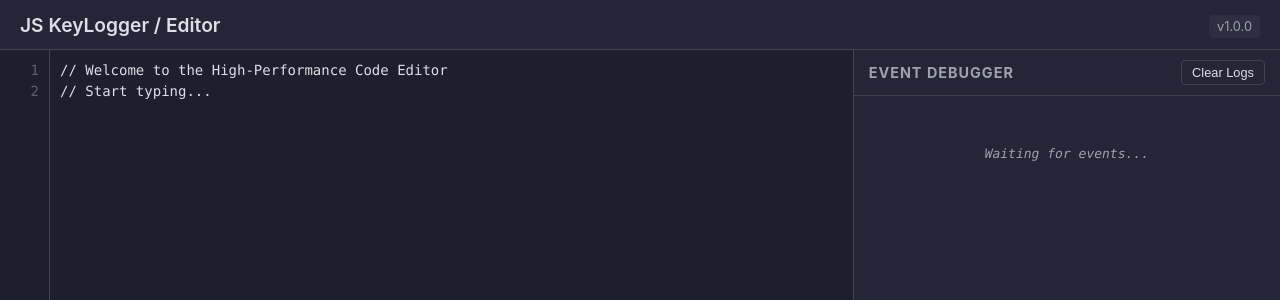
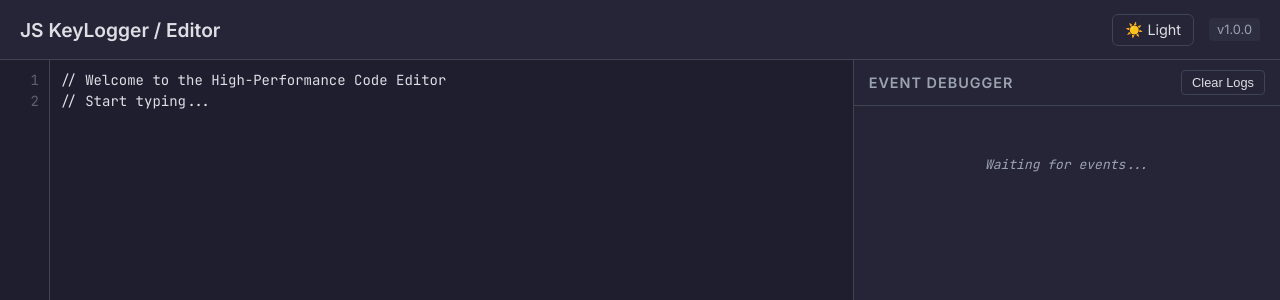
Before and after one commit to SabbellaLaharika/GPP-Task-9-Build-a-High-Performance-Code-Editor-with-Advanced-Keyboard-Event-Handling, a React (Vite) app: page / in a window 1280 px wide. Shown: the top 300 px of the page. Built offline with nearby package versions, Linux system fonts and the light colour scheme.

Commit message:
Implement core application layout with theme toggling

```diff
--- a/index.html
+++ b/index.html
@@ -6,6 +6,9 @@
   <link rel="icon" type="image/svg+xml" href="/vite.svg" />
   <meta name="viewport" content="width=device-width, initial-scale=1.0" />
   <title>High performance code editor with advanced keyboard event handling</title>
+  <link rel="preconnect" href="https://fonts.googleapis.com">
+  <link rel="preconnect" href="https://fonts.gstatic.com" crossorigin>
+  <link href="https://fonts.googleapis.com/css2?family=Inter:wght@400;500;600&family=JetBrains+Mono:wght@400;500&display=swap" rel="stylesheet">
 </head>
 
 <body>
--- a/src/App.jsx
+++ b/src/App.jsx
@@ -1,9 +1,21 @@
-import React, { useState, useCallback } from 'react';
+import React, { useState, useEffect, useCallback } from 'react';
 import Editor from './components/Editor';
 import Dashboard from './components/Dashboard';
 
 function App() {
   const [logs, setLogs] = useState([]);
+  const [theme, setTheme] = useState('dark');
+
+  useEffect(() => {
+    document.documentElement.setAttribute('data-theme', theme);
+  }, [theme]);
+
+  const toggleTheme = () => {
+    setTheme(prev => {
+      const newTheme = prev === 'dark' ? 'light' : 'dark';
+      return newTheme;
+    });
+  };
 
   const logEvent = useCallback((eventData) => {
     setLogs((prevLogs) => [
@@ -20,6 +32,9 @@ function App() {
       <header className="app-header">
         <h1>JS KeyLogger / Editor</h1>
         <div className="header-controls">
+          <button className="theme-toggle" onClick={toggleTheme}>
+            {theme === 'dark' ? '☀️ Light' : '🌙 Dark'}
+          </button>
           <span className="badge">v1.0.0</span>
         </div>
       </header>
--- a/src/index.css
+++ b/src/index.css
@@ -1,13 +1,37 @@
 :root {
+  /* Shared Variables */
+  --font-mono: 'JetBrains Mono', 'Fira Code', Consolas, monospace;
+  --font-sans: 'Inter', system-ui, -apple-system, sans-serif;
+
+  --shadow-sm: 0 1px 2px 0 rgb(0 0 0 / 0.05);
+  --shadow-md: 0 4px 6px -1px rgb(0 0 0 / 0.1), 0 2px 4px -2px rgb(0 0 0 / 0.1);
+
+  /* Dark Theme (Default) */
+  color-scheme: dark;
   --bg-primary: #1e1e2e;
   --bg-secondary: #252537;
   --bg-tertiary: #2e2e41;
   --text-primary: #dcdfe4;
   --text-secondary: #9ca3b0;
   --accent-color: #61afef;
+  --accent-hover: #528bff;
   --border-color: #3e4451;
-  --font-mono: 'JetBrains Mono', 'Fira Code', Consolas, monospace;
-  --font-sans: 'Inter', system-ui, -apple-system, sans-serif;
+  --scroll-thumb: #4b5263;
+  --scroll-track: transparent;
+}
+
+html[data-theme="light"] {
+  color-scheme: light;
+  --bg-primary: #ffffff;
+  --bg-secondary: #f3f4f6;
+  --bg-tertiary: #e5e7eb;
+  --text-primary: #1f2937;
+  --text-secondary: #6b7280;
+  --accent-color: #3b82f6;
+  --accent-hover: #2563eb;
+  --border-color: #d1d5db;
+  --scroll-thumb: #9ca3af;
+  --scroll-track: #f3f4f6;
 }
 
 * {
@@ -22,6 +46,7 @@ body {
   color: var(--text-primary);
   height: 100vh;
   overflow: hidden;
+  transition: background-color 0.3s ease, color 0.3s ease;
 }
 
 #root {
@@ -35,13 +60,40 @@ body {
 }
 
 .app-header {
-  height: 50px;
+  height: 60px;
   background-color: var(--bg-secondary);
   border-bottom: 1px solid var(--border-color);
   display: flex;
   align-items: center;
   padding: 0 20px;
   justify-content: space-between;
+  transition: background-color 0.3s ease, border-color 0.3s ease;
+}
+
+.header-controls {
+  display: flex;
+  align-items: center;
+  gap: 15px;
+}
+
+.theme-toggle {
+  background: transparent;
+  border: 1px solid var(--border-color);
+  color: var(--text-primary);
+  padding: 6px 12px;
+  border-radius: 6px;
+  cursor: pointer;
+  font-family: var(--font-sans);
+  font-size: 0.9rem;
+  transition: all 0.2s ease;
+  display: flex;
+  align-items: center;
+  gap: 8px;
+}
+
+.theme-toggle:hover {
+  background-color: var(--bg-tertiary);
+  border-color: var(--accent-color);
 }
 
 .app-header h1 {
@@ -70,7 +122,8 @@ body {
   border-right: 1px solid var(--border-color);
   display: flex;
   flex-direction: column;
-  min-width: 0; /* Prevent flex overflow */
+  min-width: 0;
+  /* Prevent flex overflow */
 }
 
 .editor-container {
@@ -182,8 +235,15 @@ body {
 }
 
 @keyframes fadeIn {
-  from { opacity: 0; transform: translateY(5px); }
-  to { opacity: 1; transform: translateY(0); }
+  from {
+    opacity: 0;
+    transform: translateY(5px);
+  }
+
+  to {
+    opacity: 1;
+    transform: translateY(0);
+  }
 }
 
 .log-type {
@@ -205,22 +265,21 @@ body {
   font-style: italic;
 }
 
-/* Scrollbars */
 ::-webkit-scrollbar {
   width: 10px;
   height: 10px;
 }
 
 ::-webkit-scrollbar-track {
-  background: var(--bg-primary);
+  background: var(--scroll-track);
 }
 
 ::-webkit-scrollbar-thumb {
-  background: var(--border-color);
+  background: var(--scroll-thumb);
   border-radius: 5px;
   border: 2px solid var(--bg-primary);
 }
 
 ::-webkit-scrollbar-thumb:hover {
-  background: #5c6370;
+  background: var(--accent-color);
 }
```
